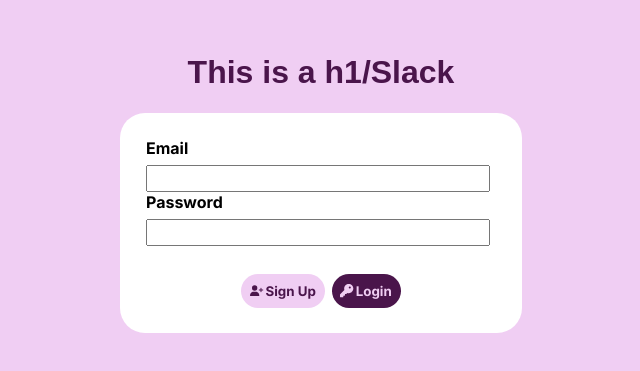
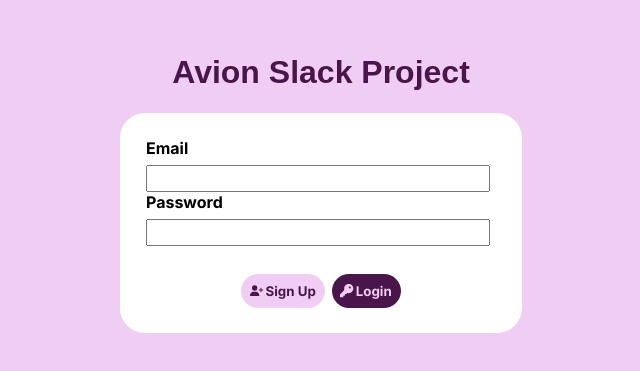
Before and after one commit to codehrh/slackapp, a React (Create React App) app: page / in a window 1280 px wide. Shown: the part 217-588 px from the top of the page, without its empty margins (319-959 px from the left). Built offline with nearby package versions, Linux system fonts and the light colour scheme; a web font is replaced by a local one.

Commit message:
Final changes, changed Login header

```diff
--- a/src/pages/ChannelCreation.jsx
+++ b/src/pages/ChannelCreation.jsx
@@ -19,7 +19,7 @@
 
     try {
       await ChannelService.createChannel(user, { name });
-      navigate('/channels'); // Redirect to the channels list page after creation
+      navigate('/channels');
     } catch (error) {
       setError('Failed to create channel. Please try again.');
     }
--- a/src/pages/Channels.jsx
+++ b/src/pages/Channels.jsx
@@ -22,10 +22,14 @@
     fetchChannels();
   }, [user]);
 
+  function handleChannelCreation() {
+    navigate('/create-channel', { state : { refresh: true } });
+  }
+
   return (
     <div>
       <h1>Channels</h1>
-      <button onClick={() => navigate('/create-channel')}>Create New Channel</button>
+      <button onClick={handleChannelCreation}>Create New Channel</button>
       {error && <div style={{ color: 'red' }}>{error}</div>}
       {channels.length > 0 ? (
         channels.map((channel) => (
--- a/src/pages/Login.jsx
+++ b/src/pages/Login.jsx
@@ -75,7 +75,7 @@
 
   return (
     <div className="loginContainer">
-      <h1>This is a h1/Slack</h1>
+      <h1>Avion Slack Project</h1>
       <div className="login">
         {!isLoggedIn && (
           <form onSubmit={handleSubmit}>
```
